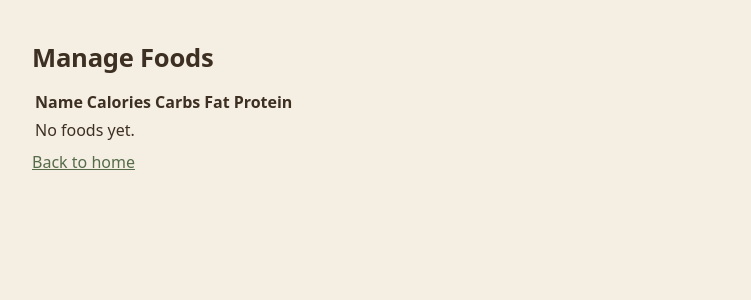
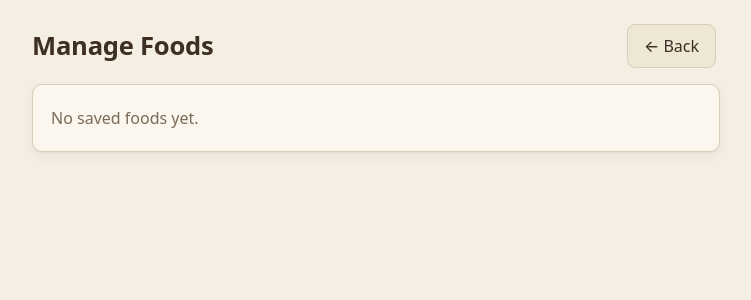
Before and after one commit to Markus1403/calorie-tracker-dis, a Flask app: page /manage_foods in a window 1280 px wide. Shown: the top 300 px of the page, without its empty margins (264-1015 px from the left). Run offline with Flask 3, Linux system fonts and the light colour scheme; the visitor is signed in with stand-in values (Sample User, id 1).

Commit message:
Added scafolding for manage foods

```diff
--- a/blueprints/foods/__init__.py
+++ b/blueprints/foods/__init__.py
@@ -1,5 +1,5 @@
 from flask import (
-    Blueprint, render_template, session
+    Blueprint, render_template, request, redirect, url_for, flash, session
 )
 
 from core.extensions import db
@@ -15,3 +15,11 @@ def manage_foods():
     ).scalars().all()
 
     return render_template('manage_foods.html', foods=foods)
+
+@foods_bp.route('/manage_foods/delete_food', methods=['POST'])
+def delete_food():
+    return redirect(url_for('foods_bp.manage_foods'))
+
+@foods_bp.route('/manage_foods/update_food', methods=['POST'])
+def update_food():
+    return redirect(url_for('foods_bp.manage_foods'))
--- a/templates/manage_foods.html
+++ b/templates/manage_foods.html
@@ -1,39 +1,51 @@
 {% extends "base.html" %}
 
+{% block title %}Manage Foods{% endblock %}
+
 {% block content %}
-    <main>
-      <h1>Manage Foods</h1>
 
-      <table>
-        <thead>
-          <tr>
-            <th>Name</th>
-            <th>Calories</th>
-            <th>Carbs</th>
-            <th>Fat</th>
-            <th>Protein</th>
-          </tr>
-        </thead>
+<div class="spread">
+    <h1 style="margin:0">Manage Foods</h1>
+    <form action="{{ url_for('main_bp.index') }}">
+        <button type="submit" class="btn-secondary">← Back</button>
+    </form>
+</div>
 
-        <tbody>
-          {% for food in foods %}
-            <tr>
-              <td>{{ food.name }}</td>
-              <td>{{ food.calories }}</td>
-              <td>{{ food.carbs }}</td>
-              <td>{{ food.fat }}</td>
-              <td>{{ food.protein }}</td>
-            </tr>
-          {% else %}
-            <tr>
-              <td colspan="5">No foods yet.</td>
-            </tr>
-          {% endfor %}
-        </tbody>
-      </table>
+<div class="card">
+    {% if foods %}
+        <ul class="item-list">
+        {% for entry in foods %}
+            <li class="item">
+                <div class="item-row">
+                    <div>
+                        <div class="item-name">{{ entry.name }}</div>
+                        <div class="item-meta">{{ entry.protein }}P · {{ entry.carbs }}C · {{ entry.fat }}F <span class="muted">/ 100g</span></div>
+                    </div>
+                    <div class="item-actions">
+                        <button type="button" class="btn-secondary"
+                                onclick="this.closest('.item').classList.toggle('editing')">Edit</button>
+                        <form method="POST" action="{{ url_for('foods_bp.delete_food') }}">
+                            <input type="hidden" name="food_id" value="{{ entry.id }}">
+                            <button type="submit" class="btn-danger">Delete</button>
+                        </form>
+                    </div>
+                </div>
+                <form method="POST" action="{{ url_for('foods_bp.update_food') }}" class="edit-form inline-form">
+                    <input type="hidden" name="food_id" value="{{ entry.id }}">
+                    <input name="name" value="{{ entry.name }}" required>
+                    <input name="protein" type="number" step="0.1" inputmode="decimal" value="{{ entry.protein }}" placeholder="Protein (g)">
+                    <input name="carbs"   type="number" step="0.1" inputmode="decimal" value="{{ entry.carbs }}"   placeholder="Carbs (g)">
+                    <input name="fat"     type="number" step="0.1" inputmode="decimal" value="{{ entry.fat }}"     placeholder="Fat (g)">
+                    <button type="submit">Save</button>
+                    <button type="button" class="btn-secondary"
+                            onclick="this.closest('.item').classList.remove('editing')">Cancel</button>
+                </form>
+            </li>
+        {% endfor %}
+        </ul>
+    {% else %}
+        <p class="muted">No saved foods yet.</p>
+    {% endif %}
+</div>
 
-      <p>
-        <a href="{{ url_for('main_bp.index') }}">Back to home</a>
-      </p>
-    </main>
 {% endblock %}
```
